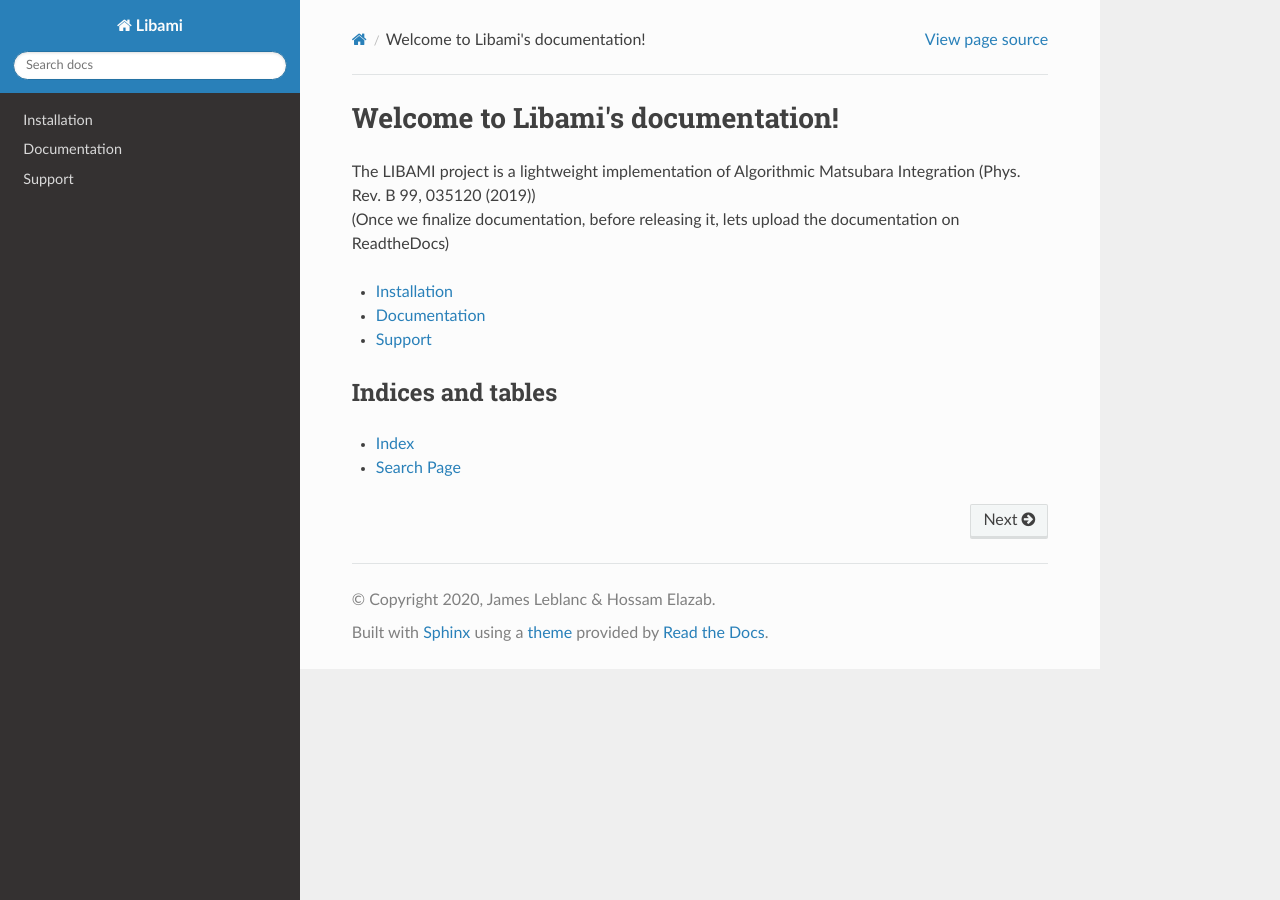
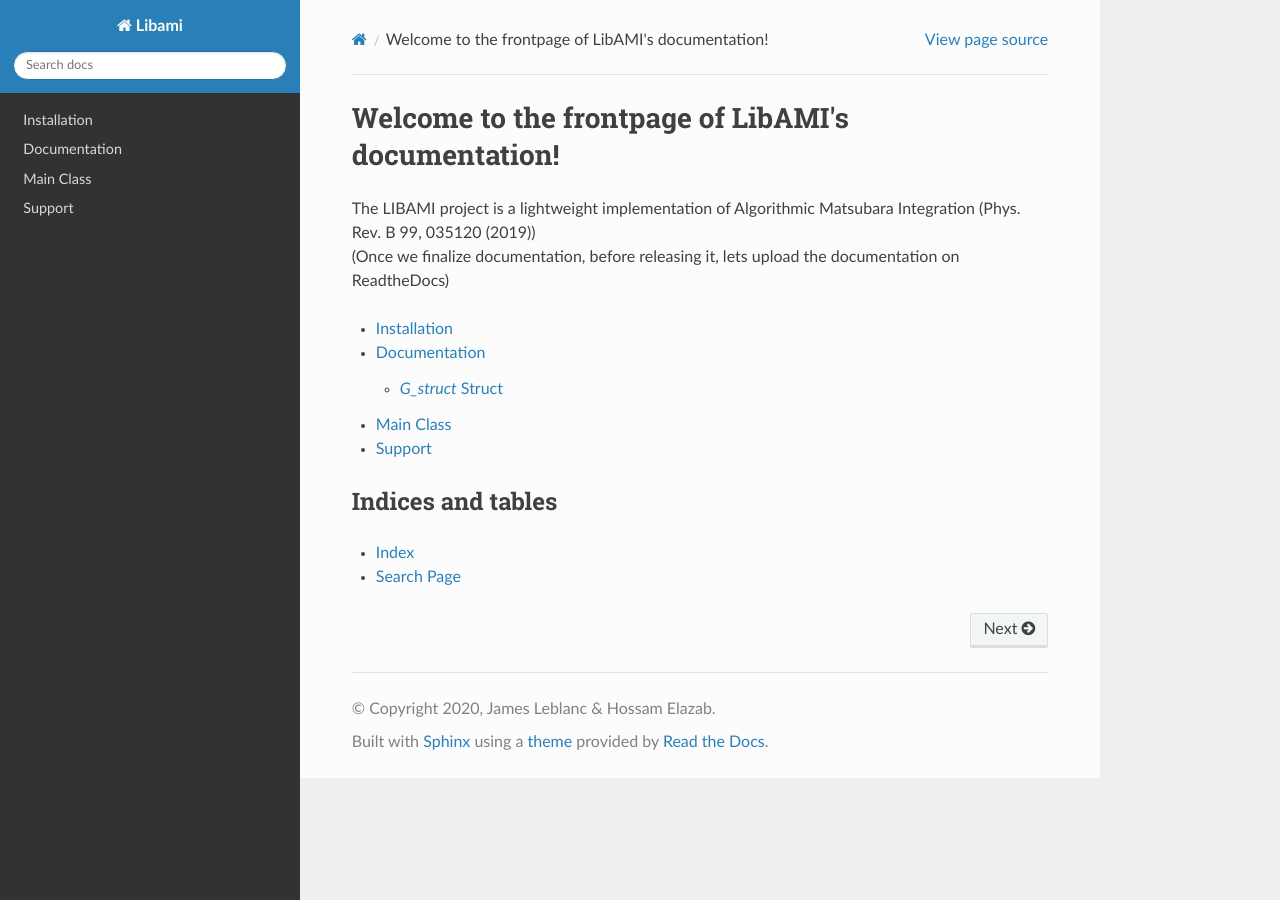
Before and after one commit to jpfleblanc/libami, a Sphinx documentation site: the page built from doc/index.rst, in a window 1280 px wide. Built offline with Sphinx 7.4.7 and the Read the Docs theme 2.0.0, drawn with Linux system fonts in a browser that asks for light colours.

```diff
--- a/doc/docs.rst
+++ b/doc/docs.rst
@@ -1,6 +1,17 @@
-====
+=============
 Documentation
-====
+=============
+Welcome to the documentation webpage of LibAMI.
+
+.. toctree::
+   :maxdepth: 2
+
+   g_struct
+
+
+
+===========
+Main Class
+===========
 
 .. doxygenclass:: AmiCalc
-   :members:
--- a/doc/index.rst
+++ b/doc/index.rst
@@ -3,10 +3,10 @@
    You can adapt this file completely to your liking, but it should at least
    contain the root `toctree` directive.
 
-Welcome to Libami's documentation!
-==================================
-|	The LIBAMI project is a lightweight implementation of Algorithmic Matsubara Integration (Phys. Rev. B 99, 035120 (2019))
-|	(Once we finalize documentation, before releasing it, lets upload the documentation on ReadtheDocs)
+Welcome to the frontpage of LibAMI's documentation!
+===================================================
+| The LIBAMI project is a lightweight implementation of Algorithmic Matsubara Integration (Phys. Rev. B 99, 035120 (2019))
+| (Once we finalize documentation, before releasing it, lets upload the documentation on ReadtheDocs)
 
 
 .. toctree::
```
Also changed, not shown: doc/g_struct.rst (added, +14 -0 lines).
